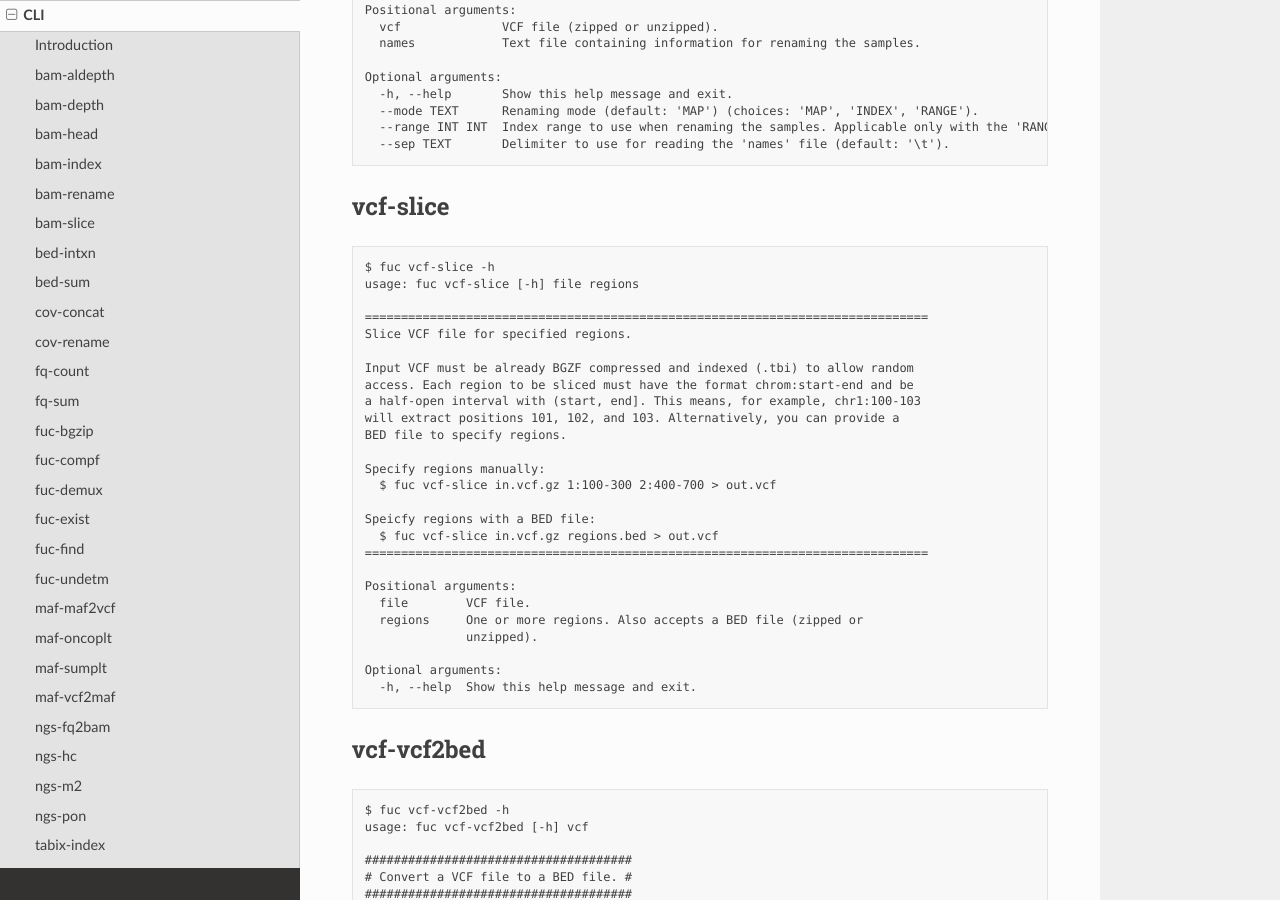
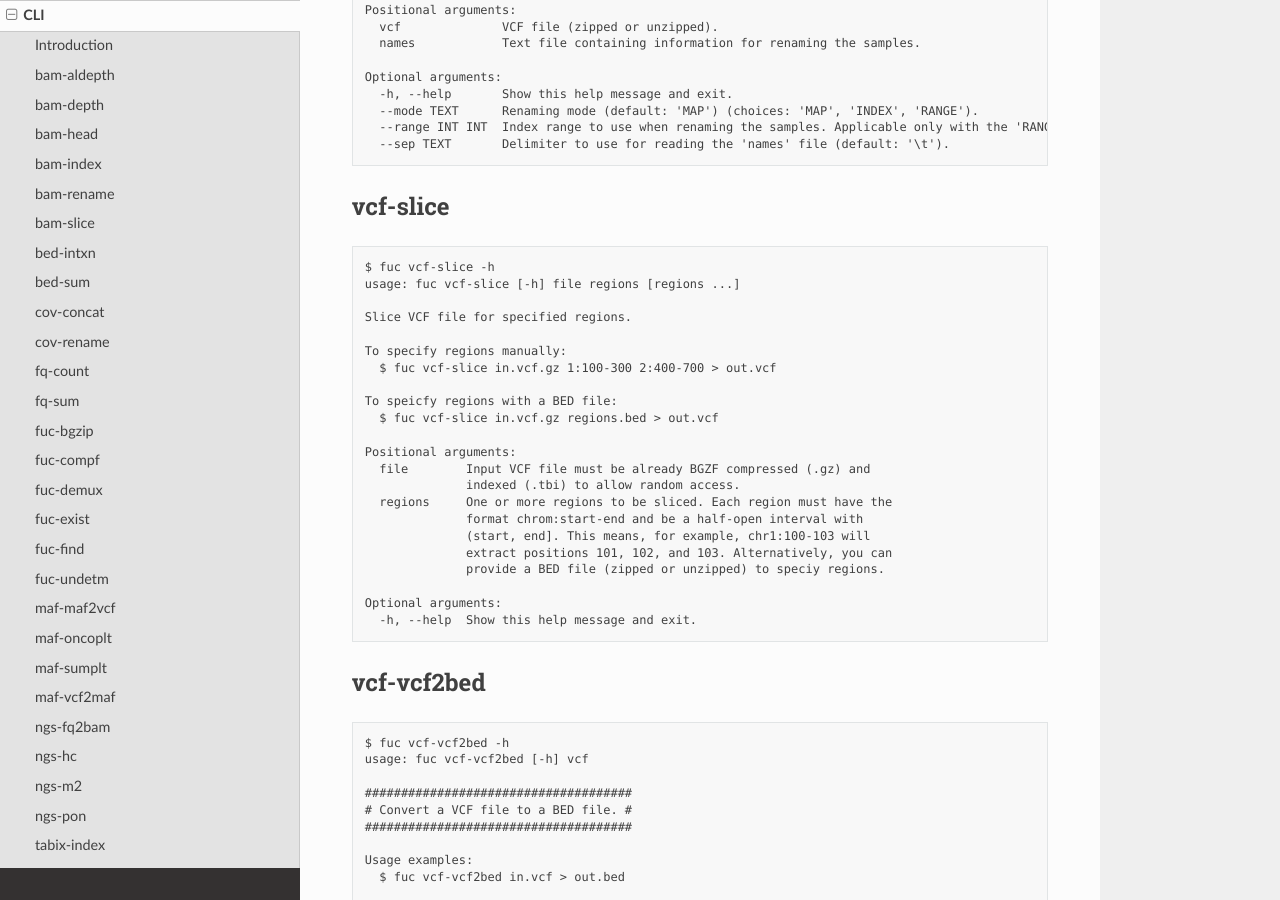
Before and after one commit to sbslee/fuc, a Sphinx documentation site: the page built from docs/cli.rst, in a window 1280 px wide and 900 px high, scrolled down 17810 px. Built offline with Sphinx 7.4.7 and the Read the Docs theme 2.0.0, drawn with Linux system fonts in a browser that asks for light colours.

Commit message:
Add `common.sort_regions`

```diff
--- a/CHANGELOG.rst
+++ b/CHANGELOG.rst
@@ -19,6 +19,7 @@
 * Add new method :meth:`pybed.BedFrame.from_regions`.
 * Update :meth:`pyvcf.VcfFrame.from_file` method to accept BED data to specify regions of interest.
 * Update :command:`vcf-slice` command to run significantly faster by allowing random access.
+* Add new method :meth:`common.sort_regions`.
 
 0.25.0 (2021-10-09)
 -------------------
--- a/docs/cli.rst
+++ b/docs/cli.rst
@@ -1059,28 +1059,24 @@
 .. code-block:: text
 
    $ fuc vcf-slice -h
-   usage: fuc vcf-slice [-h] file regions
+   usage: fuc vcf-slice [-h] file regions [regions ...]
 
-   ==============================================================================
    Slice VCF file for specified regions.
 
-   Input VCF must be already BGZF compressed and indexed (.tbi) to allow random
-   access. Each region to be sliced must have the format chrom:start-end and be
-   a half-open interval with (start, end]. This means, for example, chr1:100-103
-   will extract positions 101, 102, and 103. Alternatively, you can provide a
-   BED file to specify regions.
-
-   Specify regions manually:
+   To specify regions manually:
      $ fuc vcf-slice in.vcf.gz 1:100-300 2:400-700 > out.vcf
 
-   Speicfy regions with a BED file:
+   To speicfy regions with a BED file:
      $ fuc vcf-slice in.vcf.gz regions.bed > out.vcf
-   ==============================================================================
 
    Positional arguments:
-     file        VCF file.
-     regions     One or more regions. Also accepts a BED file (zipped or
-                 unzipped).
+     file        Input VCF file must be already BGZF compressed (.gz) and
+                 indexed (.tbi) to allow random access.
+     regions     One or more regions to be sliced. Each region must have the
+                 format chrom:start-end and be a half-open interval with
+                 (start, end]. This means, for example, chr1:100-103 will
+                 extract positions 101, 102, and 103. Alternatively, you can
+                 provide a BED file (zipped or unzipped) to speciy regions.
 
    Optional arguments:
      -h, --help  Show this help message and exit.
```
Also changed, not shown: 2 other files.
